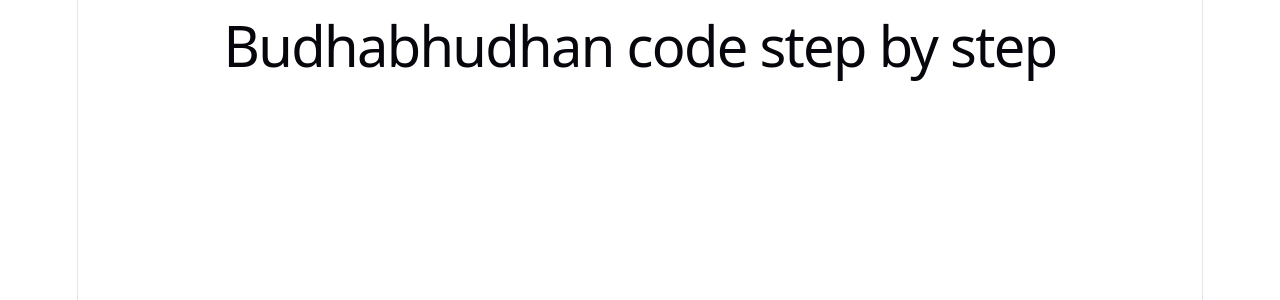
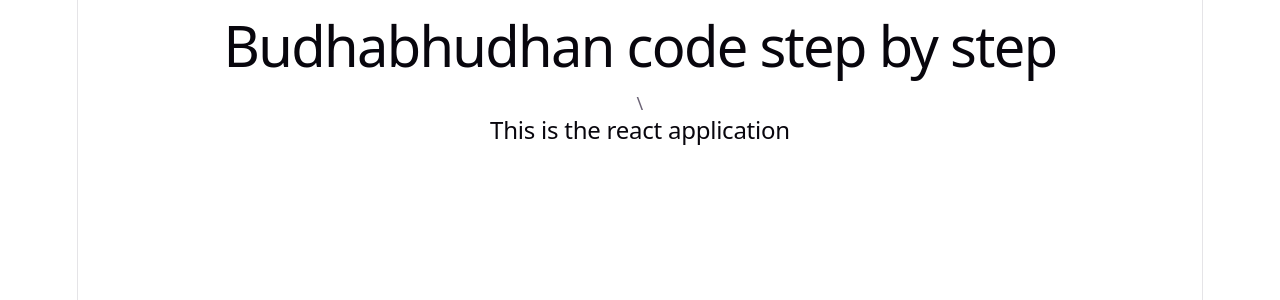
Before and after one commit to Budhabhushan/React-github-actions, a React (Vite) app: page / in a window 1280 px wide. Shown: the top 300 px of the page. Built offline with nearby package versions, Linux system fonts and the light colour scheme.

Commit message:
branch created

```diff
--- a/src/App.jsx
+++ b/src/App.jsx
@@ -9,7 +9,8 @@ function App() {
 
   return (
     <>
-      <h1>Budhabhudhan code step by step</h1>
+      <h1>Budhabhudhan code step by step</h1>\
+      <h2>This is the react application</h2>
     </>
   );
 }
```
